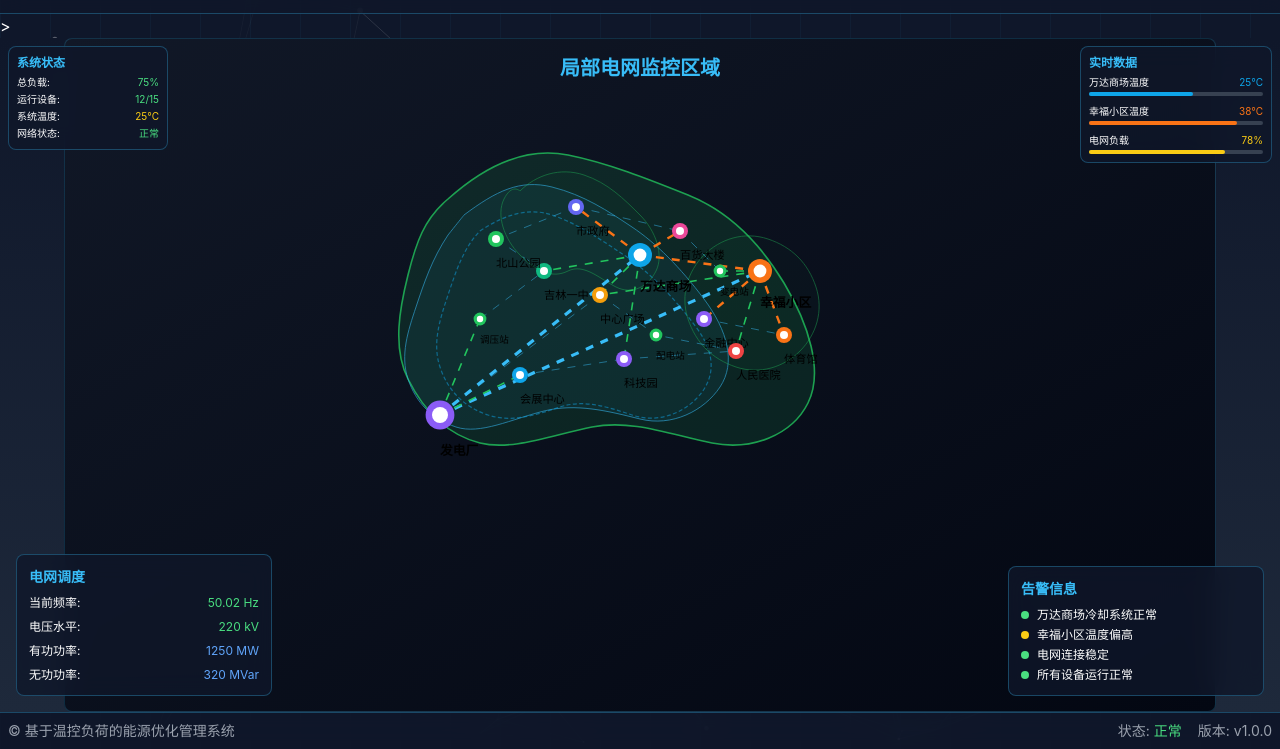
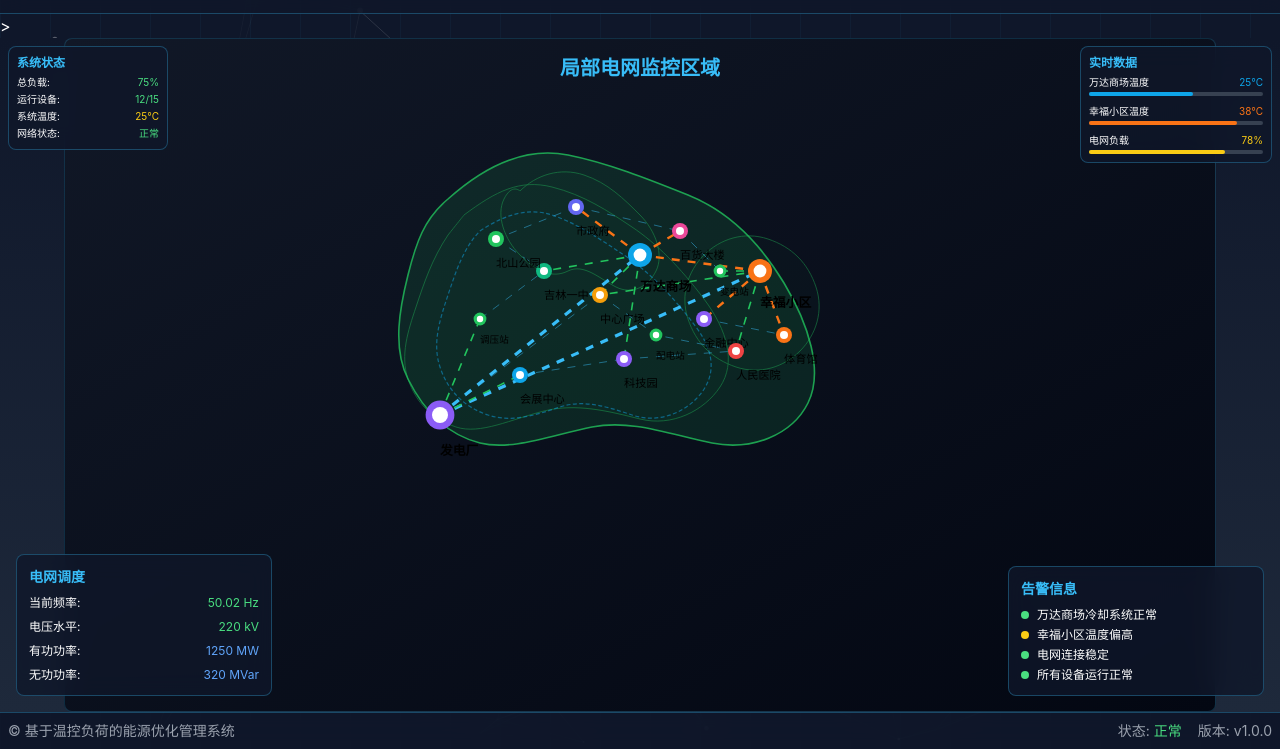
Before and after one commit to girl-koishi/girl-koishi.github.io, a plain HTML site: page index.html in a window 1280 px wide. Shown: the part 51-800 px from the top of the page. Drawn offline with nearby package versions, Linux system fonts and the light colour scheme.

Commit message:
Update index.html

```diff
--- a/index.html
+++ b/index.html
@@ -115,27 +115,20 @@
                               stroke-width="2"
                               opacity="0.8" />
                         <!-- 内部细节轮廓 -->
-                        <path d="M280,250 C320,220 350,205 390,215 C430,225 460,245 490,265 C520,285 550,315 580,355 C610,395 620,435 600,465 C580,495 540,515 500,505 C460,495 420,485 380,495 C340,505 300,525 270,515 C240,505 220,485 210,455 C200,425 210,395 220,365 C230,335 240,305 260,275 C280,250 280,250 280,250 Z"
-                              fill="rgba(56, 189, 248, 0.08)"
-                              stroke="#38bdf8"
+                        <path d="M280,250 C320,220 350,205 390,215 C430,225 460,245 490,265 C520,285 550,315 580,355 C610,395 620,435 600,465 C580,495 540,515 500,505 C460,495 420,485 380,495 C340,505 300,525 270,515 C240,505 220,485 210,455 C200,425 210,395 220,365 C230,335 240,305 260,275 C280,250 280,250 280,250 Z
+                                 M350,220 C370,200 400,190 430,200 C460,210 480,230 500,250 C520,270 530,300 520,320 C510,340 490,350 470,340 C450,330 430,310 410,320 C390,330 370,320 350,300 C330,280 320,250 330,230 C340,210 350,220 350,220 Z
+                                 M580,300 C600,280 630,270 660,280 C690,290 710,310 720,340 C730,370 720,400 700,420 C680,440 650,450 620,440 C590,430 570,410 560,380 C550,350 560,320 580,300 Z"
+                              fill="rgba(34, 197, 94, 0.05)"
+                              stroke="#22c55e"
                               stroke-width="1"
-                              opacity="0.7" />
+                              opacity="0.5" />
                         <path d="M300,270 C330,250 360,240 390,250 C420,260 450,280 480,300 C510,320 540,350 570,390 C600,430 590,460 570,480 C550,500 520,510 490,500 C460,490 430,480 400,490 C370,500 340,510 310,500 C280,490 260,470 250,440 C240,410 250,380 260,350 C270,320 280,290 300,270 Z"
                               fill="none"
                               stroke="#0ea5e9"
                               stroke-width="1.5"
                               opacity="0.5"
                               stroke-dasharray="5,3" />
-                        <path d="M350,220 C370,200 400,190 430,200 C460,210 480,230 500,250 C520,270 530,300 520,320 C510,340 490,350 470,340 C450,330 430,310 410,320 C390,330 370,320 350,300 C330,280 320,250 330,230 C340,210 350,220 350,220 Z"
-                              fill="rgba(34, 197, 94, 0.05)"
-                              stroke="#22c55e"
-                              stroke-width="1"
-                              opacity="0.5" />
-                        <path d="M580,300 C600,280 630,270 660,280 C690,290 710,310 720,340 C730,370 720,400 700,420 C680,440 650,450 620,440 C590,430 570,410 560,380 C550,350 560,320 580,300 Z"
-                              fill="rgba(34, 197, 94, 0.05)"
-                              stroke="#22c55e"
-                              stroke-width="1"
-                              opacity="0.5" />
+
                     </g>
 
                     <!-- 电网连接线 -->
@@ -281,7 +274,7 @@
             </div>
 
             <!-- 左上面板 -->
-            <div class="absolute top-2 left-2 bg-dark/80 backdrop-blur-md border border-accent/30 rounded-lg p-2 w-40" id="appL">
+            <div class="absolute top-2 left-2 bg-dark/80 backdrop-blur-md border border-accent/30 rounded-lg p-2 w-[160px] transform-none" id="appL">
                 <h3 class="text-accent font-bold mb-1 text-xs">系统状态</h3>
                 <div class="space-y-0.5 text-[10px]" v-if="baseData">
                     <div class="flex justify-between">
```
